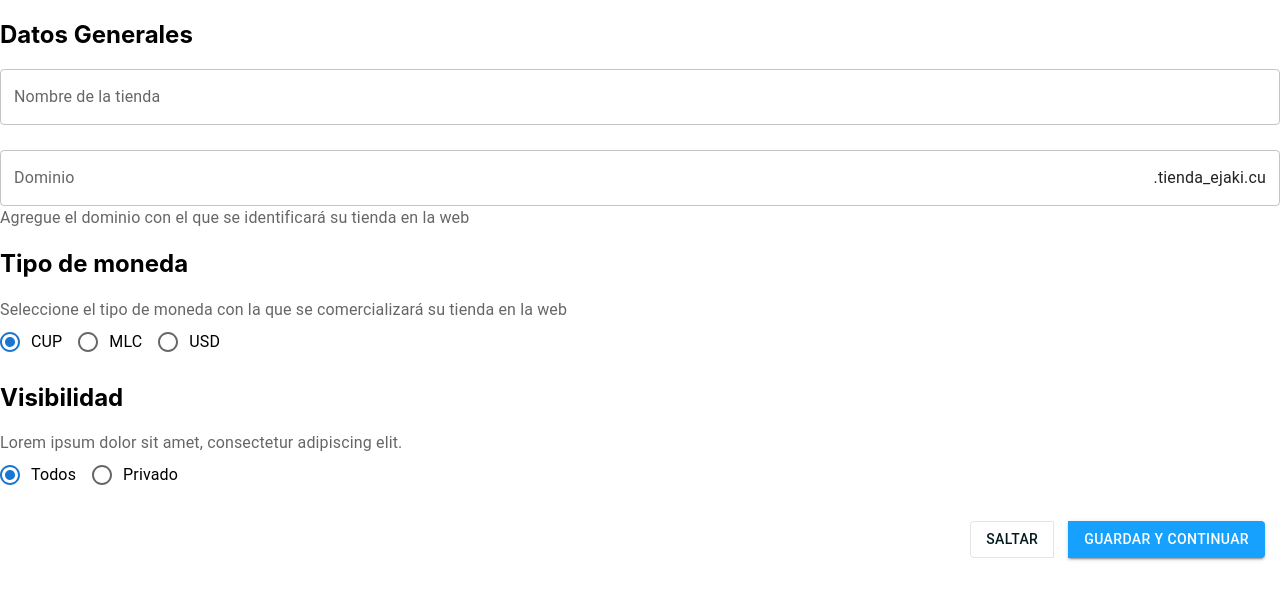
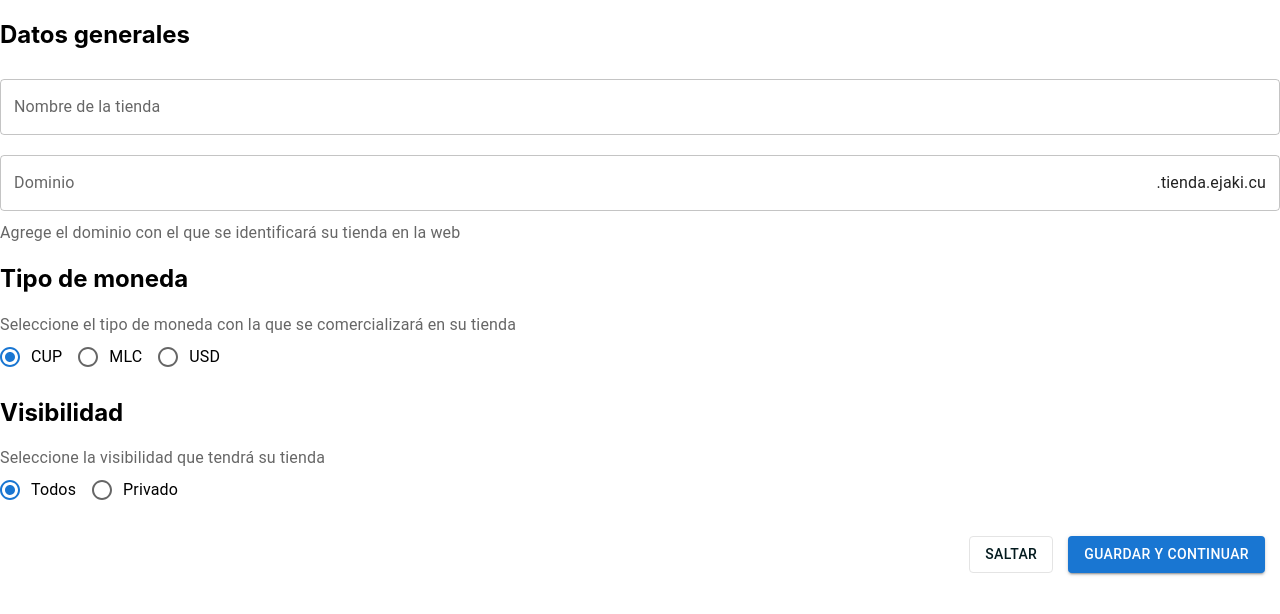
Before and after one commit to Roberto-1998/ejaki, a React (Create React App) app: page / in a window 1280 px wide. Shown: the top 614 px of the page. Built offline with nearby package versions, Linux system fonts and the light colour scheme.

Commit message:
Refactorizado el formulario de información general usandomejores prácticas. Todos los campos son controlados con useForm y Controller. También se cambiaron los estilos de todos los componentes de css a sx.

```diff
--- a/package.json
+++ b/package.json
@@ -18,7 +18,8 @@
     "react-hook-form": "^7.34.0",
     "react-scripts": "5.0.1",
     "typescript": "^4.7.4",
-    "web-vitals": "^2.1.4"
+    "web-vitals": "^2.1.4",
+    "yup": "^0.32.11"
   },
   "scripts": {
     "start": "react-scripts start",
--- a/src/App.tsx
+++ b/src/App.tsx
@@ -1,11 +1,10 @@
-import React from 'react'
-import GeneralInfo from './pages/GeneralInfo';
-//import CustomDomain from './pages/GeneralInfo/components/CustomDomain.component'
-//import ImageLoader from './pages/ImageLoader'
+import React from 'react';
+import FormButtons from './pages/FormButtons';
+import GeneralInformationForm from './pages/GeneralInformationForm';
 
 const App = () => {
   return (
-    <GeneralInfo></GeneralInfo>
+    <GeneralInformationForm />
   );
 }
 
--- a/src/pages/FormButtons/FormButtons.component.css
+++ /dev/null
@@ -1,19 +0,0 @@
-#btn-container {
-    display: flex;
-    justify-content: flex-end;
-}
-
-#btn-skip, #btn-save {
-    margin-top: 25px;
-    margin-bottom: 25px;
-    margin-right: 15px;
-}
-
-#btn-skip {
-    border: 1px solid #e4e4e4;
-    color: #031a1e;
-}
-
-#btn-save {
-    background-color: #16a1ff;
-}
--- a/src/pages/FormButtons/FormButtons.component.tsx
+++ b/src/pages/FormButtons/FormButtons.component.tsx
@@ -1,20 +1,24 @@
-import React from 'react';
-import { ButtonGroup, Button } from '@mui/material'
-import './FormButtons.component.css'
+import { Button, Box } from '@mui/material'
 
-type FormButtonsProps = {
-    handleSubmit: Function,
-    onSubmit: Function
-}
+const FormButtons = () => {
+    return (
+        <Box sx={{ display: 'flex', justifyContent: 'flex-end'}}>
+            <Button variant='outlined' sx={{
+                margin: '25px 15px 25px 0',
+                borderColor: '#e4e4e4',
+                color: '#031a1e',
+                ':hover': {
+                    borderColor: '#031a1e'
+                }
+            }}>Saltar</Button>
 
-const FormButtons = ({ handleSubmit, onSubmit }: FormButtonsProps) => {
-    return (
-        <ButtonGroup id='btn-container'>
-            <Button variant='outlined' id='btn-skip'>Saltar</Button>
-            <Button variant='contained' id='btn-save' onClick={handleSubmit(onSubmit)}>
-                Guardar y continuar
-            </Button>
-        </ButtonGroup>
+            <Button variant='contained' type='submit' sx={{
+                margin: '25px 15px 25px 0',
+                ':hover': {
+                    backgroundColor: '#16a1ff'
+                }
+            }}>Guardar y continuar</Button>
+        </Box>
     );
 }
 
--- a/src/pages/GeneralInfo/GeneralInfo.component.css
+++ /dev/null
@@ -1,4 +0,0 @@
-#general-info-content {
-    display: flex;
-    flex-direction: column;
-}
--- a/src/pages/GeneralInfo/GeneralInfo.component.tsx
+++ /dev/null
@@ -1,45 +0,0 @@
-import React from "react";
-import './GeneralInfo.component.css';
-import { FormControlLabel, FormLabel, Radio, RadioGroup, TextField } from '@mui/material';
-import CustomDomain from "./components/CustomDomain.component";
-import { useForm } from 'react-hook-form';
-import FormButtons from "../FormButtons";
-
-const GeneralInfo = () => {
-    const { register, handleSubmit, formState: { errors } } = useForm();
-    const onSubmit = (data: object) => alert(data);
-
-    return (
-        <form id='general-info-content'>
-            <h2>Datos Generales</h2>
-            <TextField label="Nombre de la tienda" {...register('name', { required: true })}></TextField>
-            {errors.name && <span>Dedes ponerle un nombre a tu tienda</span>}
-
-            <CustomDomain register={register}></CustomDomain>
-
-            <h2>Tipo de moneda</h2>
-            <FormLabel>Seleccione el tipo de moneda con la que se comercializará su tienda en la web</FormLabel>
-            <RadioGroup defaultValue='cup' sx={{
-                'display': 'flex',
-                'flexDirection': 'row'
-            }}>
-                <FormControlLabel value='cup' control={<Radio />} label='CUP'/>
-                <FormControlLabel value='mlc'control={<Radio />} label='MLC'/>
-                <FormControlLabel value='usd' control={<Radio />} label='USD'/>
-            </RadioGroup>
-
-            <h2>Visibilidad</h2>
-            <FormLabel>Lorem ipsum dolor sit amet, consectetur adipiscing elit.</FormLabel>
-            <RadioGroup defaultValue='all' sx={{
-                'display': 'flex',
-                'flexDirection': 'row'
-            }}>
-                <FormControlLabel value='all' control={<Radio />} label='Todos'/>
-                <FormControlLabel value='private' control={<Radio />} label='Privado'/>
-            </RadioGroup>
-            <FormButtons handleSubmit={handleSubmit} onSubmit={onSubmit}></FormButtons>
-        </form>
-    );
-}
-
-export default GeneralInfo;
--- a/src/pages/GeneralInfo/components/CustomDomain.component.css
+++ /dev/null
@@ -1,3 +0,0 @@
-#input-wrapper {
-    margin-top: 25px;
-}
--- a/src/pages/GeneralInfo/components/CustomDomain.component.tsx
+++ /dev/null
@@ -1,28 +0,0 @@
-import { FormLabel, TextField } from '@mui/material';
-import React from 'react';
-import './CustomDomain.component.css';
-
-type CustomDomainProps = {
-    register: Function
-}
-
-const CustomDomain = ({ register }: CustomDomainProps) => {
-    return (
-        <>
-            <div id='input-wrapper'>
-                <TextField
-                id='input'
-                label="Dominio"
-                fullWidth
-                InputProps={{
-                    endAdornment: '.tienda_ejaki.cu'
-                }}
-                {...register('domain', { required: true })}
-                ></TextField>
-            </div>
-            <FormLabel>Agregue el dominio con el que se identificará su tienda en la web</FormLabel>
-        </>
-    );
-}
-
-export default CustomDomain;
--- a/src/pages/GeneralInfo/index.tsx
+++ /dev/null
@@ -1 +0,0 @@
-export { default } from './GeneralInfo.component';
--- /dev/null
+++ b/src/pages/GeneralInformationForm/DomainField.component.tsx
@@ -0,0 +1,27 @@
+import { TextField } from "@mui/material";
+import { Controller, Control } from "react-hook-form";
+
+type DomainFieldProps = {
+    control: Control<{
+        name: string,
+        domain: string,
+        currency: string,
+        visibility: string
+    }>
+}
+
+const DomainField = ({ control }: DomainFieldProps) => {
+    return (
+        <Controller
+        name="domain"
+        control={control}
+        render={({ field: { onChange, value } }) => (
+            <TextField onChange={onChange} value={value} label='Dominio' sx={{ 'margin': '10px 0' }} InputProps={{
+                endAdornment: '.tienda.ejaki.cu'
+            }}/>
+        )}
+        />
+    );
+}
+
+export default DomainField;
--- /dev/null
+++ b/src/pages/GeneralInformationForm/GeneralInformationForm.component.tsx
@@ -0,0 +1,92 @@
+import { FormControlLabel, FormLabel, Radio, RadioGroup, TextField } from "@mui/material";
+import { Controller, useForm } from 'react-hook-form';
+import DomainField from "./DomainField.component";
+import FormButtons from "../FormButtons";
+import * as yup from 'yup';
+
+const formSchema = yup.object().shape({
+    name: yup.string(),
+    domain: yup.string(),
+    currency: yup.string(),
+    visibility: yup.string()
+});
+
+const resolver = (data: any) => {
+    try {
+        const values = formSchema.validate(data, {abortEarly: false});
+        return { values, errors: {} };
+    } catch(errors) {
+        return { values: {}, errors };
+    }
+}
+
+const GeneralInformationForm = () => {
+    const { handleSubmit, control } = useForm({
+        defaultValues: {
+            name: '',
+            domain: '',
+            currency: 'cup',
+            visibility: 'all'
+        }
+    });
+
+    const onSubmit = (data: any) => {
+        if (data.domain) data.domain += '.tienda.ejaki.cu';
+        console.table(data);
+    };
+
+    return (
+        <form onSubmit={handleSubmit(onSubmit)} style={{
+            'display': 'flex', 'flexDirection': 'column'
+        }}>
+            <h2>Datos generales</h2>
+            <Controller
+            name="name"
+            control={control}
+            render={({ field: { onChange, value } }) => (
+                <TextField onChange={onChange} value={value} label='Nombre de la tienda' sx={{ 'margin': '10px 0' }}/>
+            )}
+            />
+
+            <DomainField control={control}/>
+            <FormLabel>Agrege el dominio con el que se identificará su tienda en la web</FormLabel>
+
+            <h2>Tipo de moneda</h2>
+            <FormLabel>Seleccione el tipo de moneda con la que se comercializará en su tienda</FormLabel>
+            <Controller
+            name="currency"
+            control={control}
+            render={({ field: { onChange, value } }) => (
+                <RadioGroup onChange={onChange} value={value} sx={{
+                    'display': 'flex',
+                    'flexDirection': 'row'
+                }}>
+                    <FormControlLabel label={'CUP'} value={'cup'} control={<Radio />} />
+                    <FormControlLabel label={'MLC'} value={'mlc'} control={<Radio />} />
+                    <FormControlLabel label={'USD'} value={'usd'} control={<Radio />} />
+                </RadioGroup>
+            )}
+            />
+
+            <h2>Visibilidad</h2>
+            <FormLabel>Seleccione la visibilidad que tendrá su tienda</FormLabel>
+            <Controller
+            name="visibility"
+            control={control}
+            render={({ field: { onChange, value } }) => (
+                <RadioGroup onChange={onChange} value={value} sx={{
+                    'display': 'flex',
+                    'flexDirection': 'row'
+                }}>
+                    <FormControlLabel label={'Todos'} value={'all'} control={<Radio />} />
+                    <FormControlLabel label={'Privado'} value={'private'} control={<Radio />} />
+                </RadioGroup>
+            )}
+            />
+            <FormButtons />
+        </form>
+
+    );
+}
+
+export default GeneralInformationForm;
--- /dev/null
+++ b/src/pages/GeneralInformationForm/index.tsx
@@ -0,0 +1 @@
+export { default } from './GeneralInformationForm.component'
```
Also changed, not shown: 1 other file (tests, documents, lock files or other folders).
